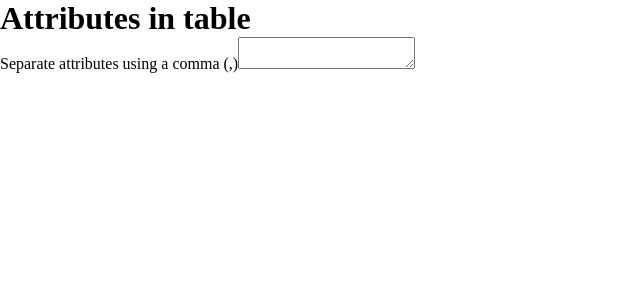
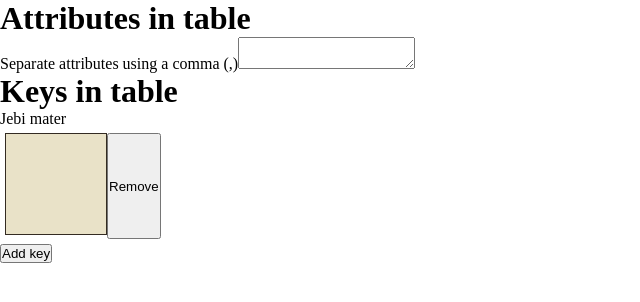
Before and after one commit to m-luketin/DB-Table-Normalisation-Tool, a React (Create React App) app: page / in a window 1280 px wide. Shown: the top 302 px of the page, without its empty margins (0-640 px from the left). Built offline with nearby package versions, Linux system fonts and the light colour scheme; the HTML template or start-up script is replaced by a standard one.

Commit message:
Added Table key selectors

```diff
--- a/src/App.css
+++ b/src/App.css
@@ -2,3 +2,38 @@
   margin: 0;
   padding: 0;
 }
+
+.Dropdown{
+  position: relative;
+  display: inline-block;
+}
+
+.DropdownContent{
+  display: none;
+  position: absolute;
+  background-color: #f9f9f9;
+  min-width: 160px;
+  box-shadow: 0px 8px 16px 0px rgba(0,0,0,0.2);
+  padding: 12px 16px;
+  z-index: 1;
+}
+
+.Dropdown:hover .DropdownContent{
+  display: flex;
+  flex-direction: column;
+}
+
+.KeyInput{
+  border: 1px solid #332b22;
+  padding: 50px;
+  background-color: #e9e2c8
+}
+
+.KeyElement{
+  display: flex;
+  margin: 5px;
+}
+
+.KeyInputElement{
+  margin: 5px;
+}
--- /dev/null
+++ b/src/components/AttributeSelector.js
@@ -0,0 +1,34 @@
+import React from "react";
+
+const AttributeSelector = props => {
+  return (
+    <div className="Dropdown">
+      <div className="KeyInput" type="text">
+        {props.keyValue.map((value, index) => {
+          return (
+            <button
+              key={index}
+              className="KeyInputElement"
+              onClick={props.handleRemove}
+            >
+              {value}
+            </button>
+          );
+        })}
+      </div>
+      <div className="DropdownContent">
+        {props.availableAttributes.map((attribute, index) => (
+          <button
+            key={index}
+            className="DropdownAttribute"
+            onClick={props.handleAdd}
+          >
+            {attribute}
+          </button>
+        ))}
+      </div>
+    </div>
+  );
+};
+
+export default AttributeSelector;
--- a/src/components/Form.js
+++ b/src/components/Form.js
@@ -1,5 +1,6 @@
 import React, { Component } from "react";
 import Attributes from "./Attributes";
+import KeysDisplay from "./KeysDisplay"
 
 class Form extends Component {
   constructor(props) {
@@ -10,7 +11,6 @@ class Form extends Component {
   }
 
   handleAttributesChange = event => {
-    console.log(this.state.attributes);
     this.setState({ attributes: event.target.value });
   };
 
@@ -21,8 +21,8 @@ class Form extends Component {
           attributes={this.state.attributes}
           handleChange={this.handleAttributesChange}
         />
-        {/* <Keys />
-        <FunctionalDependencies /> */}
+        <KeysDisplay attributes={this.state.attributes}/>
+         {/* <FunctionalDependencies /> */}
       </div>
     );
   }
--- /dev/null
+++ b/src/components/Key.js
@@ -0,0 +1,17 @@
+import React from "react";
+import AttributeSelector from "./AttributeSelector";
+
+const Key = props => {
+  return (
+    <div className="Key">
+      <AttributeSelector
+        keyValue={props.keyValue}
+        availableAttributes={props.availableAttributes}
+        handleAdd={props.handleAdd}
+        handleRemove={props.handleRemove}
+      />
+    </div>
+  );
+};
+
+export default Key;
--- /dev/null
+++ b/src/components/KeysDisplay.js
@@ -0,0 +1,86 @@
+import React, { Component } from "react";
+import Key from "./Key";
+import { attributeHandler } from "./../utils";
+
+class KeysDisplay extends Component {
+  constructor(props) {
+    super(props);
+    this.state = {
+      keys: [[]]
+    };
+  }
+
+  handleKeyChangeAdd = (event, index) => {
+    const selectedAttribute = event.target.innerHTML;
+    this.setState(prevState => {
+      return {
+        keys: attributeHandler(prevState.keys).addAttribute(
+          selectedAttribute,
+          index
+        )
+      };
+    });
+  };
+
+  handleKeyChangeRemove = (event, index) => {
+    const selectedAttribute = event.target.innerHTML;
+    this.setState(prevState => {
+      return {
+        keys: attributeHandler(prevState.keys).removeAttribute(
+          selectedAttribute,
+          index
+        )
+      };
+    });
+  };
+
+  addKey = () => {
+    this.setState(prevState => {
+      return {
+        keys: [...prevState.keys, []]
+      };
+    });
+  };
+
+  removeKey = index => {
+    this.setState(prevState => {
+      let newKeys = [...prevState.keys];
+      newKeys.splice(index, 1);
+      return {
+        keys: [...newKeys]
+      };
+    });
+  };
+
+  render() {
+    const splitAttributes = string => {
+      return string.replace(" ", "").split(",");
+    };
+    return (
+      <div>
+        <h1>Keys in table</h1>
+        <span>Jebi mater</span>
+        <ul>
+          {this.state.keys.map((keyAttributes, index) => {
+            return (
+              <li key={index} className="KeyElement">
+                <Key
+                  keyValue={keyAttributes}
+                  availableAttributes={splitAttributes(this.props.attributes)}
+                  handleAdd={event => this.handleKeyChangeAdd(event, index)}
+                  handleRemove={event =>
+                    this.handleKeyChangeRemove(event, index)
+                  }
+                />
+                <button onClick={() => this.removeKey(index)}>Remove</button>
+              </li>
+            );
+          })}
+        </ul>
+        <button onClick={this.addKey}>Add key</button>
+      </div>
+    );
+  }
+}
+
+export default KeysDisplay;
--- /dev/null
+++ b/src/utils.js
@@ -0,0 +1,26 @@
+export const attributeHandler = container => {
+  const addAttribute = (attribute, index) => {
+    let containerElement = [...container[index], attribute];
+    let newContainer = [...container];
+    if (container[index].find(element => element === attribute) === undefined)
+      newContainer[index] = containerElement;
+
+    return [...newContainer];
+  };
+
+  const removeAttribute = (attribute, index) => {
+    let containerElement = [...container[index]];
+    containerElement = containerElement.filter(
+      element => element !== attribute
+    );
+    let newContainer = [...container];
+    newContainer[index] = containerElement;
+
+    return [...newContainer];
+  };
+
+  return {
+    addAttribute: addAttribute,
+    removeAttribute: removeAttribute
+  };
+};
```
